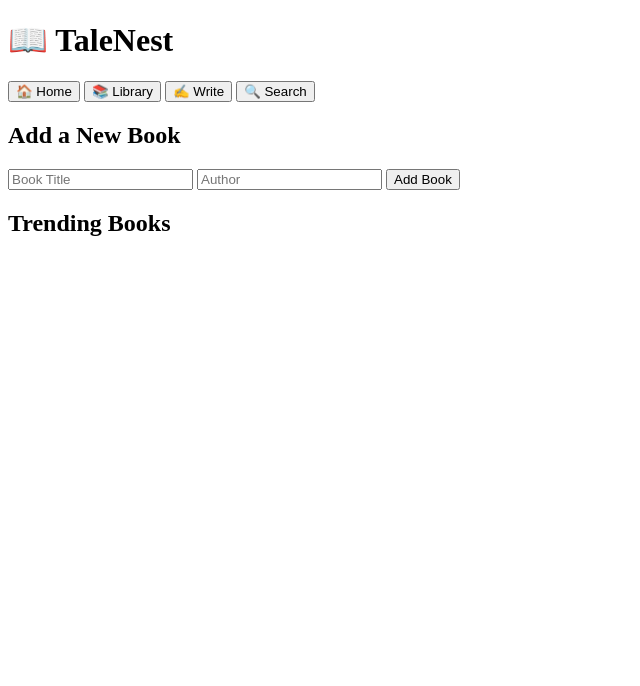
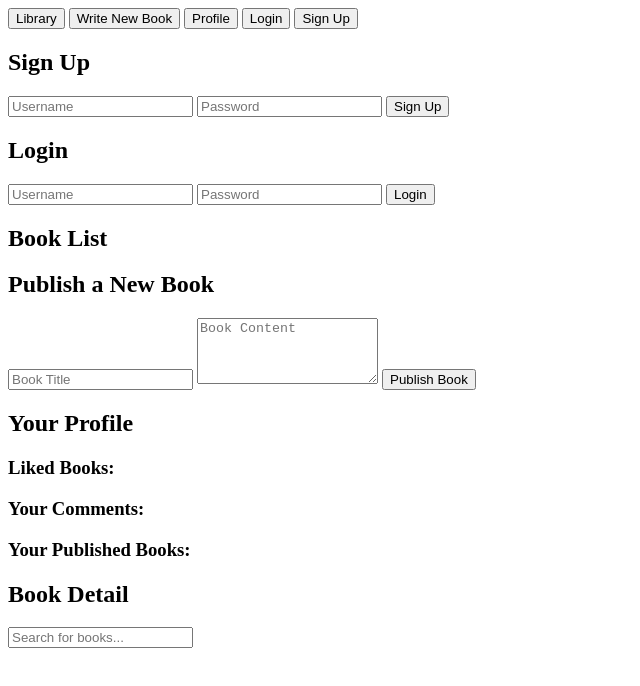
Before and after one commit to ErykahWanga/Tale-Nest, a plain HTML site: page index.html in a window 1280 px wide. Shown: the whole page, without its empty margins (0-640 px from the left). Drawn offline with Linux system fonts and the light colour scheme.

Commit message:
update index.html to enhance navigation and add user authentication sections

```diff
--- a/index.html
+++ b/index.html
@@ -3,36 +3,65 @@
 <head>
     <meta charset="UTF-8">
     <meta name="viewport" content="width=device-width, initial-scale=1.0">
-    <title>TaleNest - Online Library</title>
+    <title>Book Management System</title>
     <link rel="stylesheet" href="styles.css">
 </head>
 <body>
-    <header>
-        <h1>📖 TaleNest</h1>
-        <nav>
-            <button class="nav-btn">🏠 Home</button>
-            <button class="nav-btn">📚 Library</button>
-            <button class="nav-btn">✍️ Write</button>
-            <button class="nav-btn">🔍 Search</button>
-        </nav>
-    </header>
+    <nav>
+        <button onclick="showSection('library')">Library</button>
+        <button onclick="showSection('write')">Write New Book</button>
+        <button onclick="showSection('profile')">Profile</button>
+        <button onclick="showSection('login')">Login</button>
+        <button onclick="showSection('signup')">Sign Up</button> <!-- Added Sign Up button -->
+    </nav>
 
-    <main>
-        <!-- Add New Book Section -->
-        <section id="add-book">
-            <h2>Add a New Book</h2>
-            <input type="text" id="title" placeholder="Book Title">
-            <input type="text" id="author" placeholder="Author">
-            <button id="addBookBtn">Add Book</button>
-        </section>
+    <div id="signup-section">
+        <h2>Sign Up</h2>
+        <input type="text" id="signup-username" placeholder="Username">
+        <input type="password" id="signup-password" placeholder="Password">
+        <button onclick="signup()">Sign Up</button>
+        <div id="signup-message"></div>
+    </div>
 
-        <!-- Book List -->
-        <section id="book-list">
-            <h2>Trending Books</h2>
-            <div id="books-container"></div>
-        </section>
-    </main>
+    <div id="login-section">
+        <h2>Login</h2>
+        <input type="text" id="username" placeholder="Username">
+        <input type="password" id="password" placeholder="Password">
+        <button onclick="login()">Login</button>
+        <div id="login-message"></div>
+    </div>
 
-    <script src="script.js"></script>
+    <div id="book-list">
+        <h2>Book List</h2>
+        <!-- Books will be dynamically loaded here -->
+    </div>
+
+    <div id="publish-new-book">
+        <h2>Publish a New Book</h2>
+        <input type="text" id="new-book-title" placeholder="Book Title">
+        <textarea id="new-book-content" placeholder="Book Content" rows="4"></textarea>
+        <button onclick="publishBook()">Publish Book</button>
+    </div>
+
+    <div id="profile-section">
+        <h2>Your Profile</h2>
+        <h3>Liked Books:</h3>
+        <ul id="liked-books-list"></ul>
+        <h3>Your Comments:</h3>
+        <ul id="your-comments-list"></ul>
+        <h3>Your Published Books:</h3>
+        <ul id="your-published-books-list"></ul>
+    </div>
+
+    <div id="book-detail">
+        <h2>Book Detail</h2>
+        <!-- Detailed view of the selected book will be displayed here -->
+    </div>
+
+    <div>
+        <input type="text" id="search" placeholder="Search for books..." oninput="searchBooks()">
+    </div>
+
+    <script src="script.js"></script> <!-- Link to the JavaScript file -->
 </body>
 </html>
```
